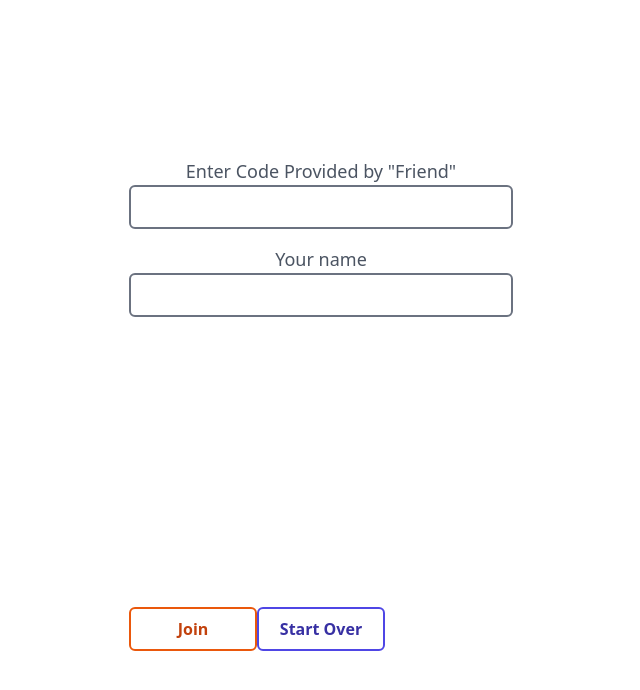
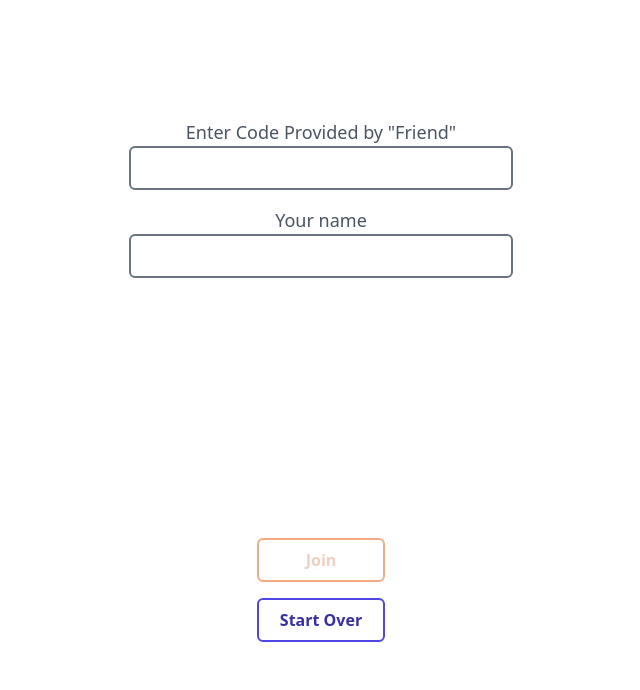
Before and after one commit to albert-byiringiro/vote-fusion, a React (Vite) app in the folder client/: page / in a window 1280 px wide. Both pictures are taken after a click on the button "Joining Exisiting Poll". Shown: the top 690 px of the page, without its empty margins (319-959 px from the left). Built offline with nearby package versions, Linux system fonts and the light colour scheme.

Commit message:
feature: added styles

```diff
--- a/client/src/pages/Join.tsx
+++ b/client/src/pages/Join.tsx
@@ -8,11 +8,11 @@ const Join: React.FC = () => {
 
     const areFieldsValid = (): boolean => {
         if (pollID.length < 6 || pollID.length > 6) {
-            return false
+          return false
         }
 
-        if (name.length < 1 || name.length < 25) {
-            return false
+        if (name.length < 1 || name.length > 25) {
+          return false
         }
 
         return true
@@ -38,23 +38,29 @@ const Join: React.FC = () => {
                 </div>
                 <div className="my-4">
                     <h3 className="text-center">Your name</h3>
-                    <div className="">
-                        <input type="text" className="box info w-full" />
+                    <div className="text-center w-full">
+                        <input
+                            type="text"
+                            className="box info w-full"
+                            maxLength={25}
+                            onChange={(e) => setName(e.target.value)}
+                        />
                     </div>
                 </div>
 
                 {apiError && (
-                    <p className="">{apiError}</p>
+                    <p className="text-center text-red-600 font-light mt-8">{apiError}</p>
                 )}
             </div>
-            <div className="">
+            <div className="my-12 flex flex-col justify-center items-center">
                 <button
+                    disabled={!areFieldsValid()}
                     className="box btn-orange w-32 my-2"
                     onClick={() => console.log('Joined the poll')}
                 >Join</button>
                 <button
                     className="box btn-purple w-32 my-2"
-                    onClick={() => actions.startOver}
+                    onClick={() => actions.startOver()}
                 >Start Over</button>
             </div>
         </div>
```
